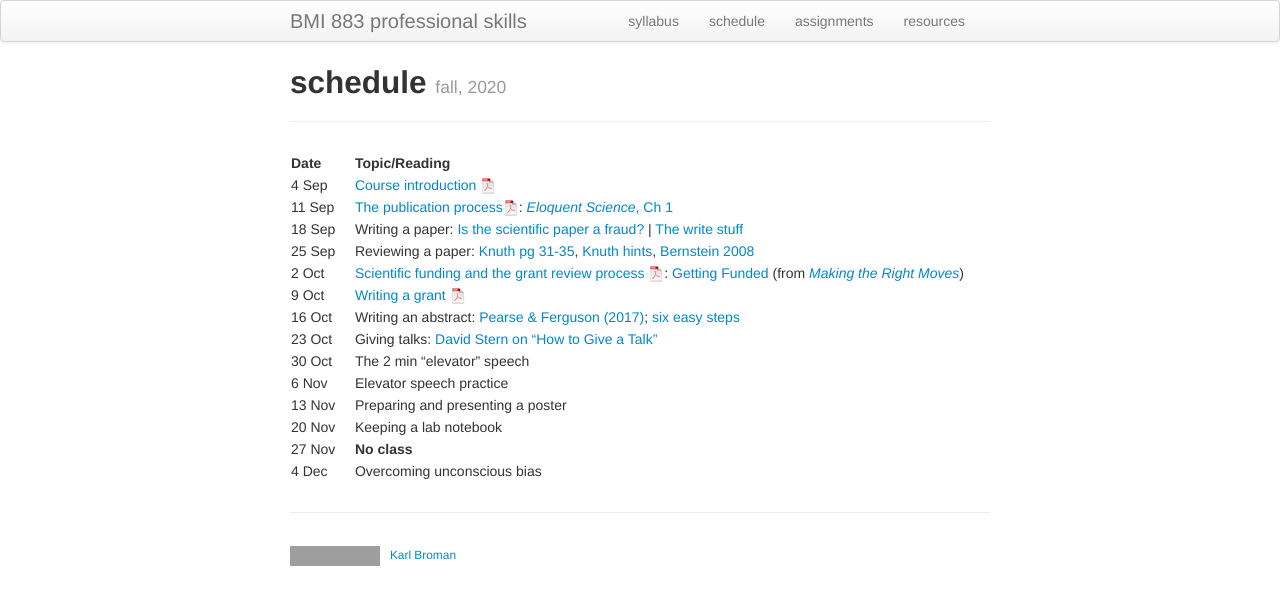
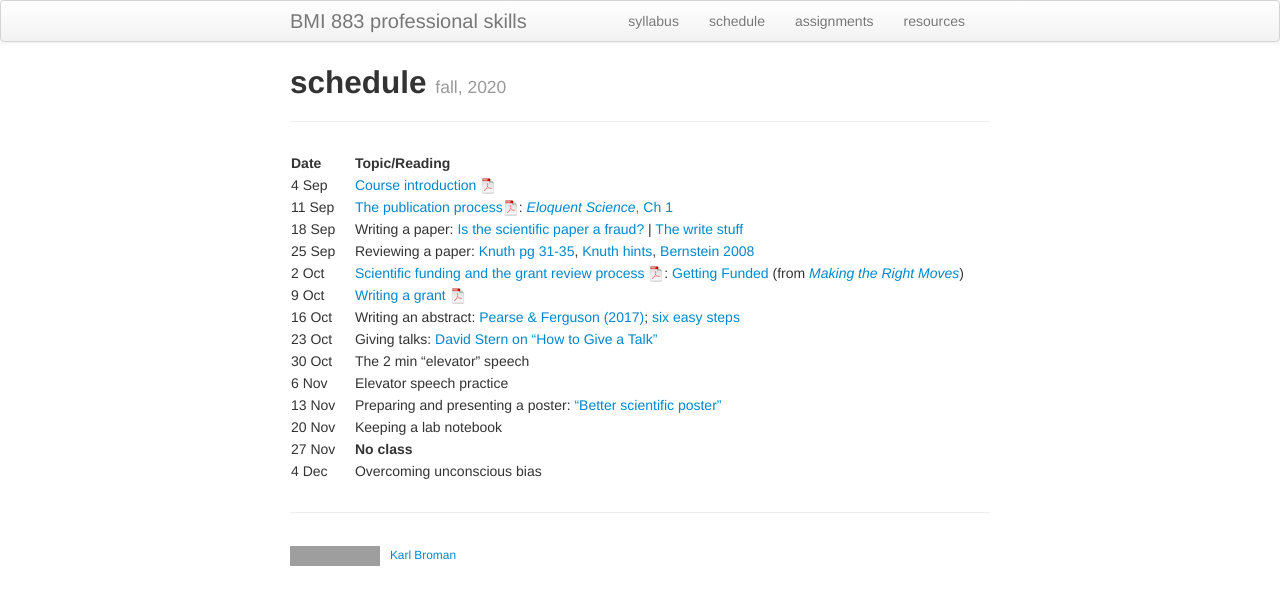
Before and after one commit to kbroman/BMI883, a Jekyll site: the page built from schedule.md, in a window 1280 px wide. Shown: the top 605 px of the page. Built offline with Jekyll 4.4.1, drawn with Linux system fonts in a browser that asks for light colours; grey boxes are pictures that could not be loaded.

Commit message:
schedule: add reading for presenting posters

```diff
--- a/schedule.md
+++ b/schedule.md
@@ -17,7 +17,7 @@ description: Schedule and readings for BMI 883, Biomedical data science professi
 | 23 Oct  |    | Giving talks: [David Stern on "How to Give a Talk"](http://www.howtogiveatalk.com) |
 | 30 Oct  |    | The 2 min "elevator" speech |
 |  6 Nov  |    | Elevator speech practice |
-| 13 Nov  |    | Preparing and presenting a poster |
+| 13 Nov  |    | Preparing and presenting a poster: ["Better scientific poster"](https://www.insidehighered.com/news/2019/06/24/theres-movement-better-scientific-posters-are-they-really-better) |
 | 20 Nov  |    | Keeping a lab notebook |
 | 27 Nov  |    | **No class** |
 | 4 Dec   |    | Overcoming unconscious bias |
```
